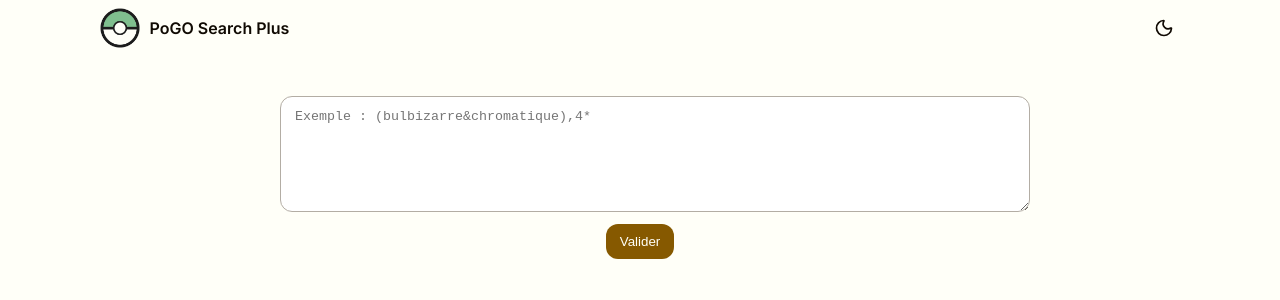
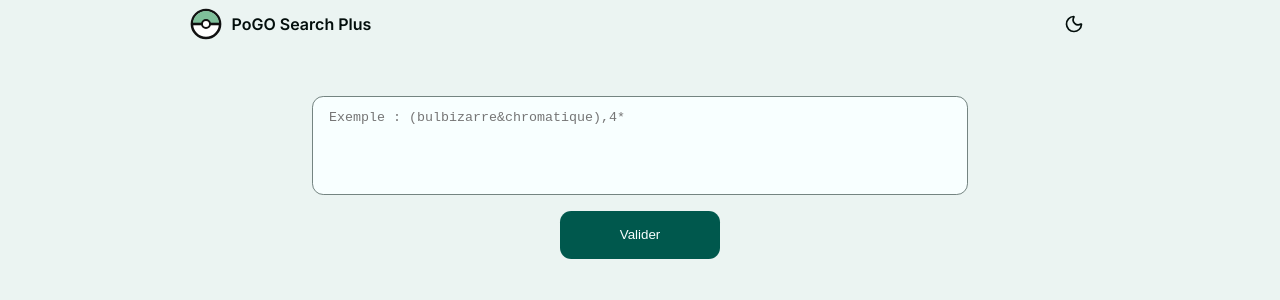
Before and after one commit to aalexandree-g/PoGo-Search-Plus, a React (Vite) app: page /home in a window 1280 px wide. Shown: the top 300 px of the page. Built offline with nearby package versions, Linux system fonts and the light colour scheme.

Commit message:
Textarea resized with its content

```diff
--- a/index.html
+++ b/index.html
@@ -2,7 +2,7 @@
 <html lang="en">
   <head>
     <meta charset="UTF-8" />
-    <link rel="icon" type="image/png" href="/src/assets/logo.png" />
+    <link rel="icon" type="image/png" href="/src/assets/logo_light.svg" />
     <link rel="preconnect" href="https://fonts.googleapis.com" />
     <link rel="preconnect" href="https://fonts.gstatic.com" crossorigin />
     <link
--- /dev/null
+++ b/src/assets/test.html
@@ -0,0 +1,52 @@
+<!doctype html>
+<html>
+  <body>
+    <svg
+      xmlns="http://www.w3.org/2000/svg"
+      viewBox="0 0 100 100"
+      role="img"
+      aria-label="PoGo Search Plus"
+    >
+      <!--
+    Couleurs (modifiable via CSS) :
+    - --logo-stroke : couleur des contours
+    - --logo-top    : couleur de la moitié haute
+    - --logo-bottom : couleur de la moitié basse
+    Par défaut : contours noir, haut vert, bas blanc
+  -->
+      <style>
+        :root {
+          --logo-stroke: #111;
+          --logo-top: #7fbf9a;
+          --logo-bottom: #ffffff;
+        }
+      </style>
+
+      <!-- Outer circle -->
+      <circle
+        cx="50"
+        cy="50"
+        r="44"
+        fill="var(--logo-bottom)"
+        stroke="var(--logo-stroke)"
+        stroke-width="8"
+      />
+
+      <!-- Top half -->
+      <path d="M 9 50 A 30 30 0 0 1 91 50 L 6 50 Z" fill="var(--logo-top)" />
+
+      <!-- Middle band -->
+      <rect x="6" y="46" width="88" height="8" fill="var(--logo-stroke)" />
+
+      <!-- Center button (white) + ring -->
+      <circle
+        cx="50"
+        cy="50"
+        r="12.5"
+        fill="#fff"
+        stroke="var(--logo-stroke)"
+        stroke-width="6"
+      />
+    </svg>
+  </body>
+</html>
--- a/src/components/header/Header.jsx
+++ b/src/components/header/Header.jsx
@@ -1,8 +1,8 @@
 import { NavLink } from 'react-router-dom'
 import { Sun, Moon } from 'lucide-react'
 import { useState, useEffect } from 'react'
-import logo_light from '../../assets/logo_light.png'
-import logo_dark from '../../assets/logo_dark.png'
+import logo_light from '../../assets/logo_light.svg'
+import logo_dark from '../../assets/logo_light.svg'
 
 const Header = () => {
   const [isDark, setIsDark] = useState(false)
--- a/src/components/header/_header.scss
+++ b/src/components/header/_header.scss
@@ -2,15 +2,15 @@
 
 .main-nav {
   padding: 0.5rem 1rem;
-  background-color: var(--bg-light);
+  background-color: var(--bg);
 
   &__container {
     display: flex;
     justify-content: space-between;
     align-items: center;
-    max-width: 1080px;
+    max-width: 900px;
     margin: 0 auto;
-    background-color: var(--bg-light);
+    background-color: var(--bg);
   }
 
   &__logo {
@@ -22,7 +22,7 @@
   }
 
   &__image {
-    height: 2.5rem;
+    height: 2rem;
   }
 
   &__text {
--- /dev/null
+++ b/src/hooks/useAutoResizeTextarea.js
@@ -0,0 +1,49 @@
+import { useCallback, useEffect, useRef } from 'react'
+
+/**
+ * useAutoResizeTextarea
+ *
+ * Custom React hook that enables an auto-growing <textarea>.
+ * It adjusts the textarea height to match its content, while keeping a minimum
+ * baseline height to avoid the "jump" that often happens on the first keystroke.
+ *
+ * How it works:
+ * - A ref (`ref`) is attached to the <textarea> to access the DOM element.
+ * - On mount, the hook captures the initial rendered height (`offsetHeight`)
+ *   as the baseline minimum height (includes rows, padding, border, etc.).
+ * - On each input, it:
+ *   1) sets height to "auto" to let the browser recalculate content height
+ *   2) reads `scrollHeight` (real content height)
+ *   3) applies `max(scrollHeight, baseline)` in pixels
+ *
+ * @returns {{
+ *   ref: import('react').RefObject<HTMLTextAreaElement>,
+ *   onInput: (event?: any) => void
+ * }}
+ */
+export function useAutoResizeTextarea() {
+  const ref = useRef(null)
+  const baseHeightRef = useRef(0)
+
+  const resize = useCallback(() => {
+    const el = ref.current
+    if (!el) return
+
+    el.style.height = 'auto'
+    const next = Math.max(el.scrollHeight, baseHeightRef.current)
+    el.style.height = `${next}px`
+  }, [])
+
+  useEffect(() => {
+    const el = ref.current
+    if (!el) return
+
+    baseHeightRef.current = el.offsetHeight
+    resize()
+  }, [resize])
+
+  return {
+    ref,
+    onInput: resize,
+  }
+}
--- a/src/pages/Home.jsx
+++ b/src/pages/Home.jsx
@@ -1,20 +1,28 @@
 import Header from '../components/header/Header'
+import { useAutoResizeTextarea } from '../hooks/useAutoResizeTextarea'
 
 const Home = () => {
+  const { ref, onInput } = useAutoResizeTextarea()
+
   return (
-    <>
+    <div className="app">
       <Header />
+
       <form className="home__form">
         <textarea
+          ref={ref}
           className="home__textarea"
-          rows={6}
+          rows={1}
+          onInput={onInput}
+          spellCheck="false"
           placeholder="Exemple : (bulbizarre&chromatique),4*"
         />
+
         <button className="home__button" type="submit">
           Valider
         </button>
       </form>
-    </>
+    </div>
   )
 }
 
--- a/src/styles/main.scss
+++ b/src/styles/main.scss
@@ -5,33 +5,44 @@
 
 body {
   font-family: 'Inter', system-ui, sans-serif;
-  background: var(--bg-light);
+  background: var(--bg);
   color: var(--text-muted);
   margin: 0;
 }
 
+.app {
+  display: flex;
+  flex-direction: column;
+  gap: 3rem;
+}
+
 .home__form {
-  display: grid;
-  gap: 12px;
+  width: 100%;
+  display: flex;
+  flex-direction: column;
+  gap: 1rem;
   max-width: 720px;
-  margin: 40px auto;
-  padding: 0 24px;
+  margin: 0 auto;
 }
 
 .home__textarea {
-  width: 100%;
-  padding: 12px 14px;
-  border-radius: 12px;
+  padding: 0.8rem 1rem;
+  margin: 0 2rem;
+  border-radius: 0.7rem;
   border: 1px solid var(--border);
+  background: var(--bg-light);
   color: var(--text);
-  resize: vertical;
+  resize: none;
+  overflow: hidden;
 }
 
 .home__button {
-  justify-self: center;
+  height: 3rem;
+  width: 10rem;
   padding: 10px 14px;
-  border: 0;
-  border-radius: 12px;
+  margin: 0 auto;
+  border: none;
+  border-radius: 0.7rem;
   background: var(--primary);
   color: var(--bg-light);
   cursor: pointer;
--- a/src/styles/variables.scss
+++ b/src/styles/variables.scss
@@ -1,19 +1,15 @@
 /* LIGHT MODE (default) */
 :root {
-  --bg-dark: oklch(0.92 0.01 80);
-  --bg: oklch(0.96 0.01 80);
-  --bg-light: oklch(1 0.01 80);
-
-  --text: oklch(0.15 0.02 80);
-  --text-muted: oklch(0.4 0.02 80);
-
-  --highlight: oklch(1 0.02 80);
-  --border: oklch(0.75 0.015 80);
-  --border-muted: oklch(0.82 0.01 80);
-
-  --primary: oklch(0.5 0.12 80);
-  --secondary: oklch(0.4 0.1 260);
-
+  --bg-dark: oklch(0.92 0.01 183);
+  --bg: oklch(0.96 0.01 183);
+  --bg-light: oklch(1 0.01 183);
+  --text: oklch(0.15 0.02 183);
+  --text-muted: oklch(0.4 0.02 183);
+  --highlight: oklch(1 0.02 183);
+  --border: oklch(0.6 0.02 183);
+  --border-muted: oklch(0.7 0.02 183);
+  --primary: oklch(0.4 0.1 183);
+  --secondary: oklch(0.4 0.1 3);
   --danger: oklch(0.5 0.05 30);
   --warning: oklch(0.5 0.05 100);
   --success: oklch(0.5 0.05 160);
@@ -21,5 +17,18 @@
 }
 
 .dark {
-  --bg-light: oklch(0.1 0.01 80);
+  --bg-dark: oklch(0.1 0.01 183);
+  --bg: oklch(0.15 0.01 183);
+  --bg-light: oklch(0.2 0.01 183);
+  --text: oklch(0.96 0.02 183);
+  --text-muted: oklch(0.76 0.02 183);
+  --highlight: oklch(0.5 0.02 183);
+  --border: oklch(0.4 0.02 183);
+  --border-muted: oklch(0.3 0.02 183);
+  --primary: oklch(0.76 0.1 183);
+  --secondary: oklch(0.76 0.1 3);
+  --danger: oklch(0.7 0.05 30);
+  --warning: oklch(0.7 0.05 100);
+  --success: oklch(0.7 0.05 160);
+  --info: oklch(0.7 0.05 260);
 }
```
Also changed, not shown: src/assets/logo_light.svg (added).
